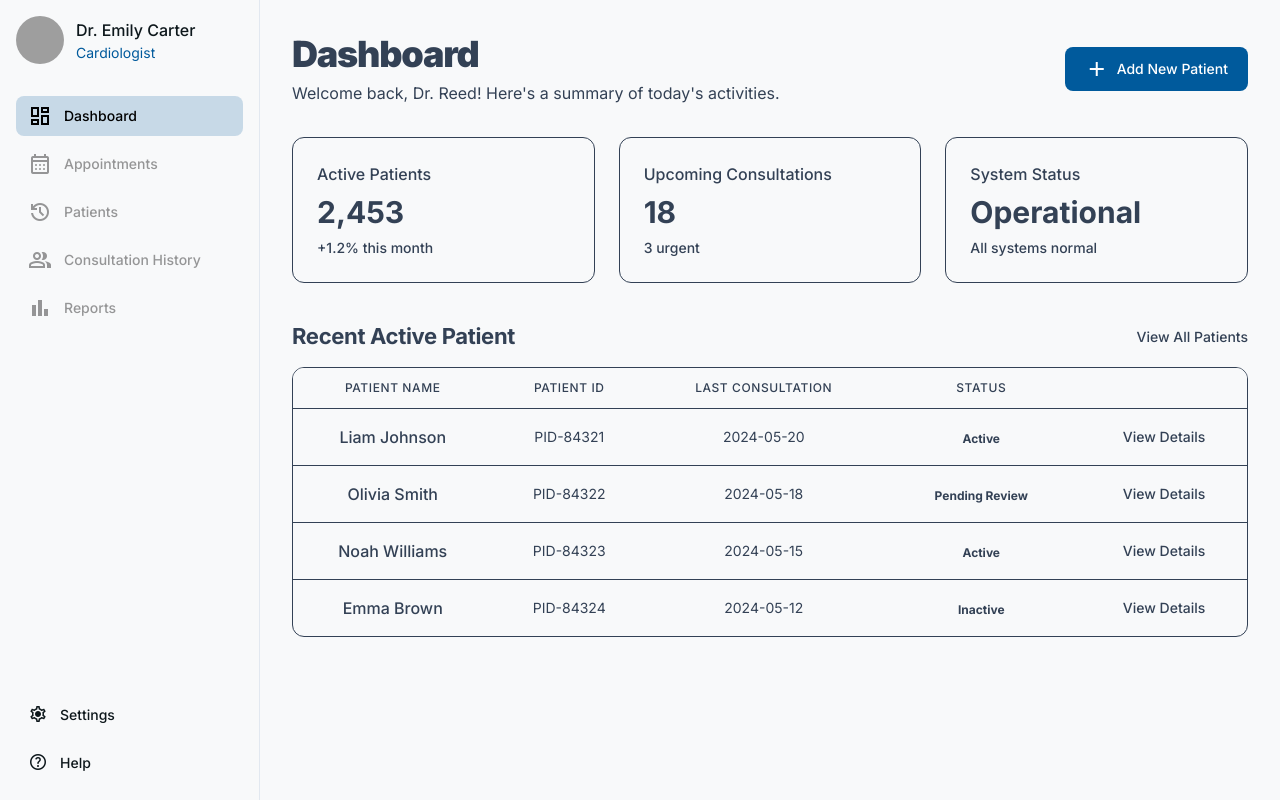
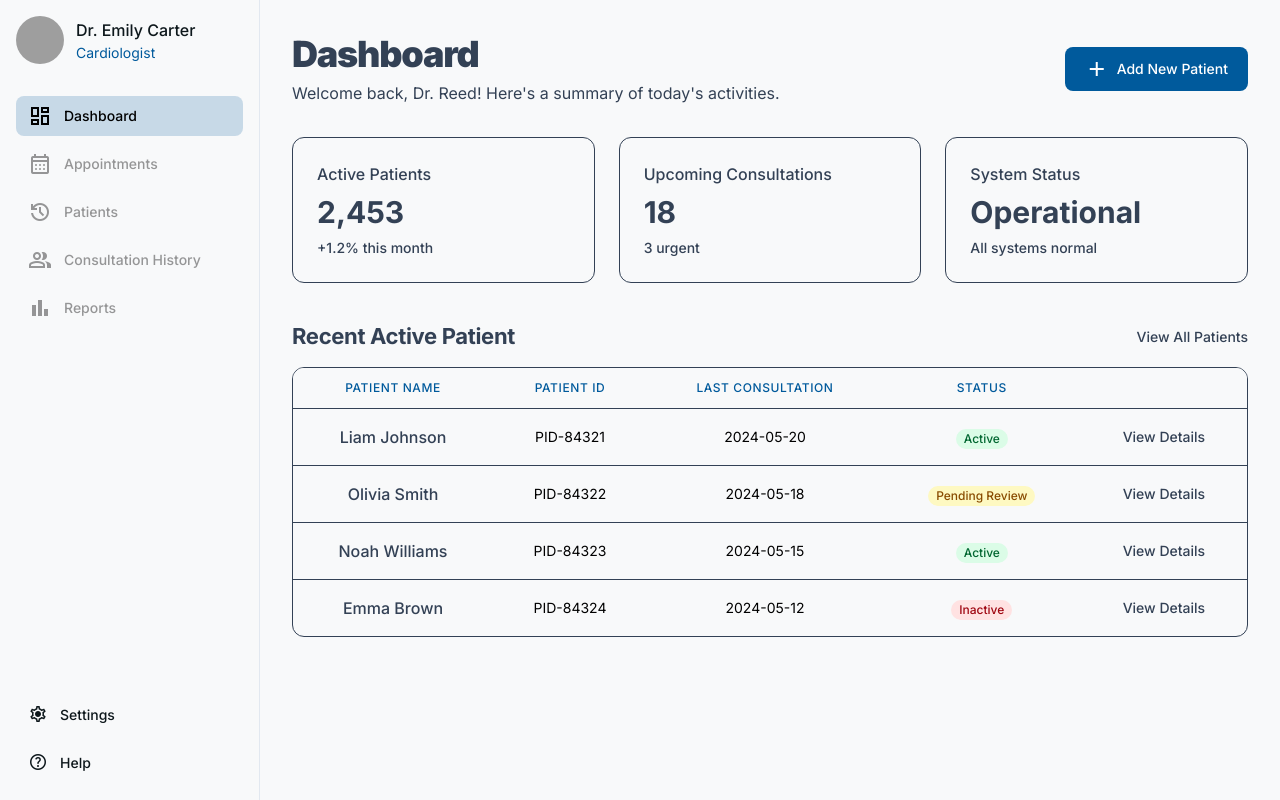
Before and after one commit to Mr-XX23/ai_health_assistent, a React (Vite) app: page /docter-dashboard in a window 1280 px wide. Built offline with nearby package versions, Linux system fonts and the light colour scheme; grey boxes are pictures that could not be loaded.

Commit message:
doctor side fixes

```diff
--- a/src/DocterComponents/pages/DocterPatientProfile/DocterPatientProfile.tsx
+++ b/src/DocterComponents/pages/DocterPatientProfile/DocterPatientProfile.tsx
@@ -14,6 +14,16 @@ const DocterPatientProfile = () => {
 
   const activeBtn = "bg-primary text-white border-primary";
 
+  const patientData = [
+    {
+      id: 1,
+      name: "Isabella Rossi",
+      age: 34,
+      bloodType: "O+",
+      dob: "05/12/1990",
+    },
+  ];
+
   return (
     <DocterLayout>
       <div className="w-full bg-background-light dark:bg-background-dark font-display text-charcoal dark:text-gray-200">
@@ -24,6 +34,8 @@ const DocterPatientProfile = () => {
           <main className="flex-1 p-8">
             <div className="w-full max-w-6xl mx-auto">
               {/* <!-- ProfileHeader --> */}
+
+              {patientData.map((patient) => (
                 <div className="flex p-4 @container bg-white dark:bg-gray-900/50 rounded-lg border border-gray-200 dark:border-gray-700">
                   <div className="flex w-full flex-col gap-4 @[520px]:flex-row @[520px]:justify-between @[520px]:items-center">
                     <div className="flex gap-6 items-center">
@@ -33,10 +45,11 @@ const DocterPatientProfile = () => {
                       ></div>
                       <div className="flex flex-col justify-center">
                         <p className="text-charcoal dark:text-white text-[28px] font-bold leading-tight tracking-[-0.015em]">
-                        Isabella Rossi
+                          {patient.name}
                         </p>
                         <p className="text-gray-600 dark:text-gray-300 text-base font-normal leading-normal">
-                        Age: 34 | Blood Type: O+ | DOB: 05/12/1990
+                          Age: {patient.age} | Blood Type: {patient.bloodType} |
+                          DOB: {patient.dob}
                         </p>
                         <p className="text-gray-600 dark:text-gray-300 text-base font-normal leading-normal">
                           Primary Physician: Dr. Anya Sharma
@@ -48,6 +61,7 @@ const DocterPatientProfile = () => {
                     </button>
                   </div>
                 </div>
+              ))}
               {/* <!-- SectionHeader: At a Glance --> */}
               <h2 className="text-charcoal dark:text-white text-[22px] font-bold leading-tight tracking-[-0.015em] px-4 pb-3 pt-8">
                 At a Glance
--- a/src/DocterComponents/pages/DocterSideAppointment/DocterSideAppointment.tsx
+++ b/src/DocterComponents/pages/DocterSideAppointment/DocterSideAppointment.tsx
@@ -1,10 +1,11 @@
-import React from "react";
+import React, { useState } from "react";
 import DocterLayout from "../../../layout/DocterLayout/DocterLayout";
 import Calender from "../../../components/calender/Calender";
 import Appointment from "../../components/Appointments/Appointment";
 import VideoCall from "../../components/VideoCall/VideoCall";
 
 const DocterSideAppointment = () => {
+  const [searchBar, setSearchBar] = useState("");
   return (
     <DocterLayout>
       <main className="flex-1 grid grid-cols-12 overflow-hidden">
@@ -24,7 +25,7 @@ const DocterSideAppointment = () => {
                 <input
                   className="form-input flex w-full min-w-0 flex-1 resize-none overflow-hidden rounded-r-lg text-[#0d171b] dark:text-slate-200 focus:outline-0 focus:ring-0 border-none bg-[#e7eff3] dark:bg-slate-800 h-full placeholder:text-[#4c809a] dark:placeholder:text-slate-500 px-2 text-sm font-normal leading-normal"
                   placeholder="Search patient or date..."
-                  value=""
+                  onChange={(e) => setSearchBar(e.target.value)}
                 />
               </div>
             </label>
--- a/src/PatientComponents/PatientList/PatientList.tsx
+++ b/src/PatientComponents/PatientList/PatientList.tsx
@@ -10,6 +10,7 @@ const PatientList = () => {
       id: "PID-84321",
       lastConsultation: " 2024-05-20",
       status: "Active",
+      color: "bg-green-100 text-green-800",
       profile:
         "https://lh3.googleusercontent.com/aida-public/AB6AXuDERZQGYitj_VKaOLigm5M_tnKSgVAzmuH1k3lqyJ6sQq3fX9Te6T9fV1KiB81BMia6ojCAW9JO6MkLoyT5AQYIyXMg8pvA1kWcct_ng83yQI4ypym7FAsZDpGr6mB_kOEDqHZQxzKb1ZeNGw6nAYjj8pzBuL-6tvr3ryVqFMddu7w_SxX8M6nxV-CtHgP9mWXK1X_afoOtflVTSkN3C3FgNQH_yAKrK5ppPnGKQgS0_HbslMGH2SuTey_zGEj3dqOZ5nSboUvSjPur",
     },
@@ -18,6 +19,7 @@ const PatientList = () => {
       id: "PID-84322",
       lastConsultation: " 2024-05-18",
       status: "Pending Review",
+      color: "bg-yellow-100 text-yellow-800",
       profile:
         "https://lh3.googleusercontent.com/aida-public/AB6AXuDERZQGYitj_VKaOLigm5M_tnKSgVAzmuH1k3lqyJ6sQq3fX9Te6T9fV1KiB81BMia6ojCAW9JO6MkLoyT5AQYIyXMg8pvA1kWcct_ng83yQI4ypym7FAsZDpGr6mB_kOEDqHZQxzKb1ZeNGw6nAYjj8pzBuL-6tvr3ryVqFMddu7w_SxX8M6nxV-CtHgP9mWXK1X_afoOtflVTSkN3C3FgNQH_yAKrK5ppPnGKQgS0_HbslMGH2SuTey_zGEj3dqOZ5nSboUvSjPur",
     },
@@ -26,6 +28,7 @@ const PatientList = () => {
       id: "PID-84323",
       lastConsultation: " 2024-05-15",
       status: "Active",
+      color: "bg-green-100 text-green-800",
       profile:
         "https://lh3.googleusercontent.com/aida-public/AB6AXuDERZQGYitj_VKaOLigm5M_tnKSgVAzmuH1k3lqyJ6sQq3fX9Te6T9fV1KiB81BMia6ojCAW9JO6MkLoyT5AQYIyXMg8pvA1kWcct_ng83yQI4ypym7FAsZDpGr6mB_kOEDqHZQxzKb1ZeNGw6nAYjj8pzBuL-6tvr3ryVqFMddu7w_SxX8M6nxV-CtHgP9mWXK1X_afoOtflVTSkN3C3FgNQH_yAKrK5ppPnGKQgS0_HbslMGH2SuTey_zGEj3dqOZ5nSboUvSjPur",
     },
@@ -34,6 +37,7 @@ const PatientList = () => {
       id: "PID-84324",
       lastConsultation: " 2024-05-12",
       status: "Inactive",
+      color: "bg-red-100 text-red-800",
       profile:
         "https://lh3.googleusercontent.com/aida-public/AB6AXuDERZQGYitj_VKaOLigm5M_tnKSgVAzmuH1k3lqyJ6sQq3fX9Te6T9fV1KiB81BMia6ojCAW9JO6MkLoyT5AQYIyXMg8pvA1kWcct_ng83yQI4ypym7FAsZDpGr6mB_kOEDqHZQxzKb1ZeNGw6nAYjj8pzBuL-6tvr3ryVqFMddu7w_SxX8M6nxV-CtHgP9mWXK1X_afoOtflVTSkN3C3FgNQH_yAKrK5ppPnGKQgS0_HbslMGH2SuTey_zGEj3dqOZ5nSboUvSjPur",
     },
@@ -46,25 +50,25 @@ const PatientList = () => {
             <thead className="bg-background-light dark:bg-background-dark">
               <tr>
                 <th
-                  className="px-6 py-3 text-center text-xs font-medium uppercase tracking-wider text-text-secondary-light dark:text-text-secondary-dark"
+                  className="px-6 py-3 text-center text-xs font-medium uppercase tracking-wider text-primary dark:text-secondary"
                   scope="col"
                 >
                   Patient Name
                 </th>
                 <th
-                  className="px-6 py-3 text-center text-xs font-medium uppercase tracking-wider text-text-secondary-light dark:text-text-secondary-dark"
+                  className="px-6 py-3 text-center text-xs font-medium uppercase tracking-wider text-primary dark:text-secondary"
                   scope="col"
                 >
                   Patient ID
                 </th>
                 <th
-                  className="px-6 py-3 text-center text-xs font-medium uppercase tracking-wider text-text-secondary-light dark:text-text-secondary-dark"
+                  className="px-6 py-3 text-center text-xs font-medium uppercase tracking-wider text-primary dark:text-secondary"
                   scope="col"
                 >
                   Last Consultation
                 </th>
                 <th
-                  className="px-6 py-3 text-center text-xs font-medium uppercase tracking-wider text-text-secondary-light dark:text-text-secondary-dark"
+                  className="px-6 py-3 text-center text-xs font-medium uppercase tracking-wider text-primary dark:text-secondary"
                   scope="col"
                 >
                   Status
@@ -82,14 +86,16 @@ const PatientList = () => {
                       <span className="font-medium">{item.name}</span>
                     </div>
                   </td>
-                  <td className="text-center whitespace-nowrap px-6 py-4 text-sm text-text-secondary-light dark:text-text-secondary-dark">
+                  <td className="text-center whitespace-nowrap px-6 py-4 text-sm text-black dark:text-gray-300">
                     {item.id}
                   </td>
-                  <td className="text-center whitespace-nowrap px-6 py-4 text-sm text-text-secondary-light dark:text-text-secondary-dark">
+                  <td className="text-center whitespace-nowrap px-6 py-4 text-sm text-black dark:text-gray-300">
                     {item.lastConsultation}
                   </td>
                   <td className="text-center whitespace-nowrap px-6 py-4">
-                    <span className="inline-flex rounded-full bg-warning/20 px-2 text-xs font-semibold leading-5 text-warning">
+                    <span
+                      className={` inline-flex rounded-full bg-warning/20 px-2 text-xs font-medium leading-5 text-warning ${item.color}`}
+                    >
                       {item.status}
                     </span>
                   </td>
```
Lines whose indentation alone changed are shown as unchanged.
